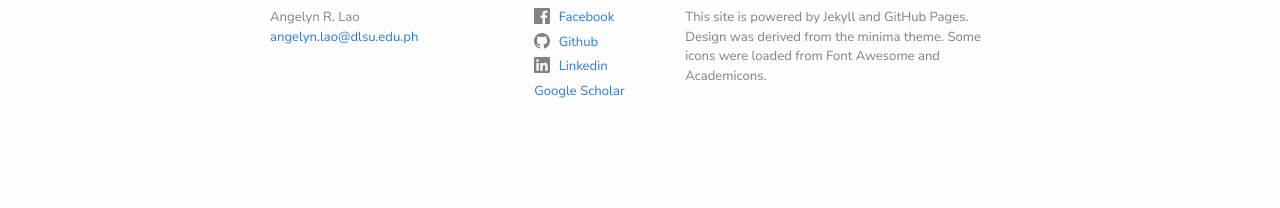
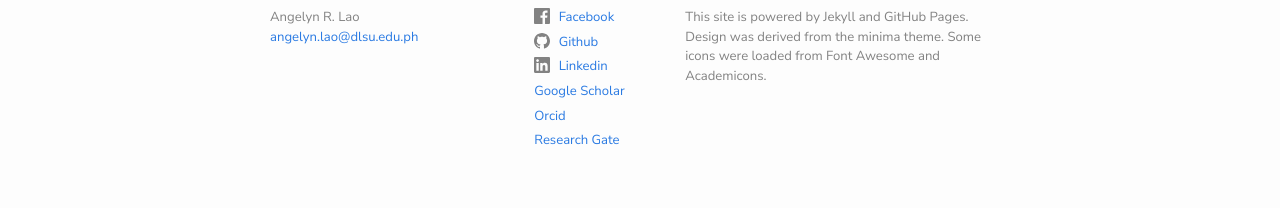
Before and after one commit to yupaulk/angelynlao.github.io, a Jekyll site: the page built from index.md, in a window 1280 px wide. Shown: the part 751-959 px from the top of the page. Built offline with Jekyll 4.4.1, drawn with Linux system fonts in a browser that asks for light colours; nearby versions of some CDN libraries; some web fonts are replaced; a style sheet for code colours, icons or effects is not loaded; before the commit the page ends 913 px from its top, so only the background shows below that.

Commit message:
Added social links

```diff
--- a/_config.yml
+++ b/_config.yml
@@ -30,6 +30,8 @@ github_username: angelynlao
 linkedin_username: angelyn-lao-69249a140
 scholar_username: pwzgQTwAAAAJ
 twitter_username:
+orcid_username: 0000-0003-3028-9610
+researchgate_username: Angelyn-Lao
 
 # Build settings
 theme: minima
--- a/_includes/social.html
+++ b/_includes/social.html
@@ -5,5 +5,7 @@
   {%- if site.linkedin_username -%}<li><a href="https://www.linkedin.com/in/{{ site.linkedin_username| cgi_escape | escape }}" target="_blank"><svg class="svg-icon"><use href="/assets/minima-social-icons.svg#linkedin"></use></svg> <span class="username">Linkedin</span></a></li>{%- endif -%}
   {%- if site.twitter_username -%}<li><a href="https://www.twitter.com/{{ site.twitter_username| cgi_escape | escape }}" target="_blank"><svg class="svg-icon"><use href="/assets/minima-social-icons.svg#twitter"></use></svg> <span class="username">Twitter</span></a></li>{%- endif -%}
   {%- if site.youtube_username -%}<li><a href="https://youtube.com/{{ site.youtube_username| cgi_escape | escape }}" target="_blank"><svg class="svg-icon"><use href="/assets/minima-social-icons.svg#youtube"></use></svg> <span class="username">Youtube</span></a></li>{%- endif -%}
-  {%- if site.scholar_username -%}<li><a href="https://scholar.google.com/citations?user={{ site.scholar_username | escape }}&hl=en" target="_blank"><i class="ai ai-google-scholar"></i><span class="username">Google Scholar</span></a></li>{%- endif -%}
+  {%- if site.scholar_username -%}<li><a href="https://scholar.google.com/citations?user={{ site.scholar_username | escape }}&hl=en" target="_blank"><i class="ai ai-google-scholar-square"></i><span class="username">Google Scholar</span></a></li>{%- endif -%}
+  {%- if site.orcid_username -%}<li><a href="https://orcid.org/my-orcid?orcid={{ site.orcid_username | escape }}" target="_blank"><i class="ai ai-orcid"></i><span class="username">Orcid</span></a></li>{%- endif -%}
+  {%- if site.researchgate_username -%}<li><a href="https://www.researchgate.net/profile/{{ site.researchgate_username | escape }}&hl=en" target="_blank"><i class="ai ai-researchgate-square"></i><span class="username">Research Gate</span></a></li>{%- endif -%}
 </ul>
--- a/_sass/minima.scss
+++ b/_sass/minima.scss
@@ -47,8 +47,5 @@ $on-laptop:        800px !default;
 @import
   "minima/base",
   "minima/layout",
-//  "minima/syntax-highlighting",
-  "css/syntax-highlighting-custom.css",
-  "css/better-gist-styles.css",
-  "fonts/Sans/cmun-sans.css"
+  "minima/syntax-highlighting"
 ;
```
